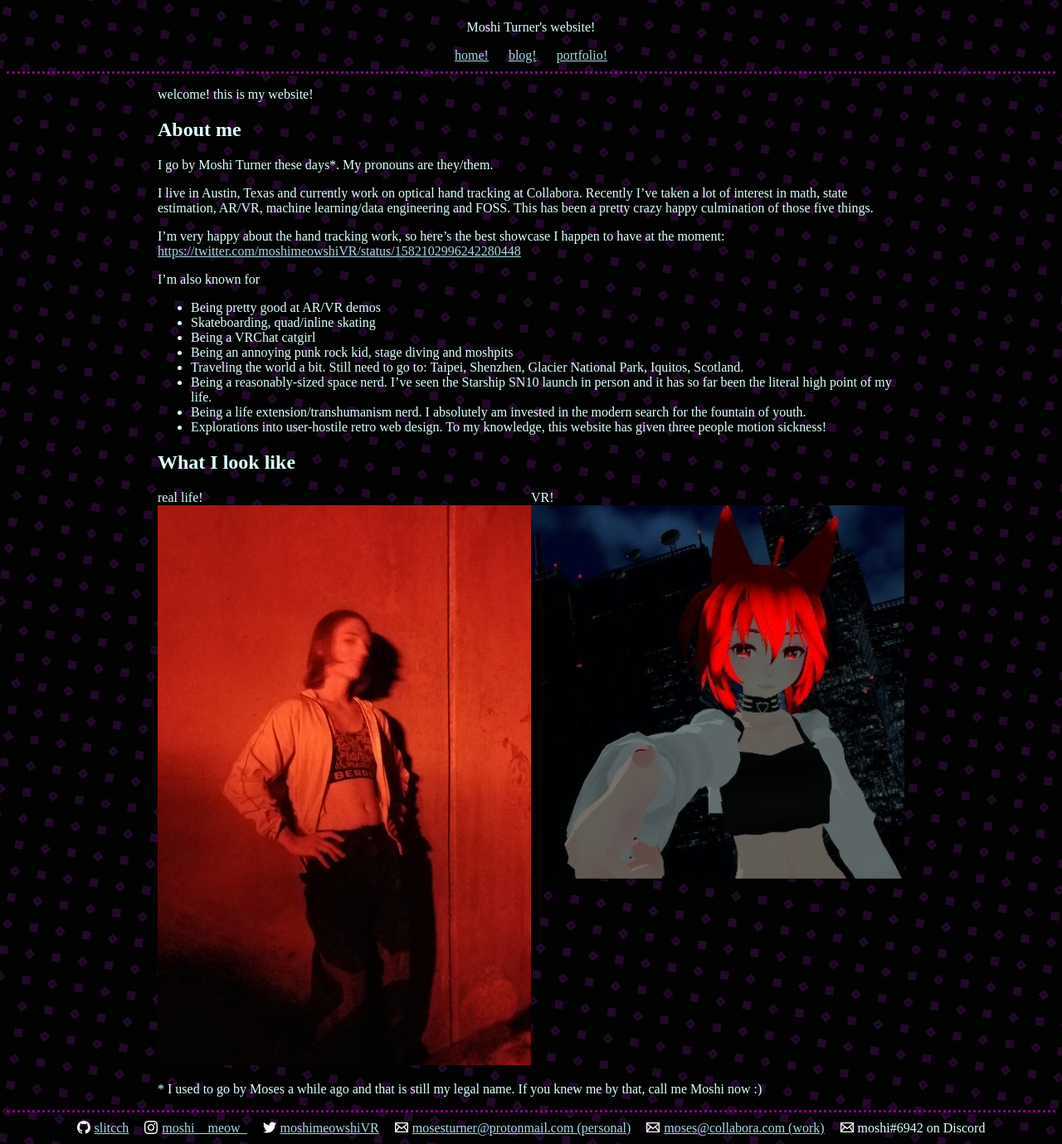
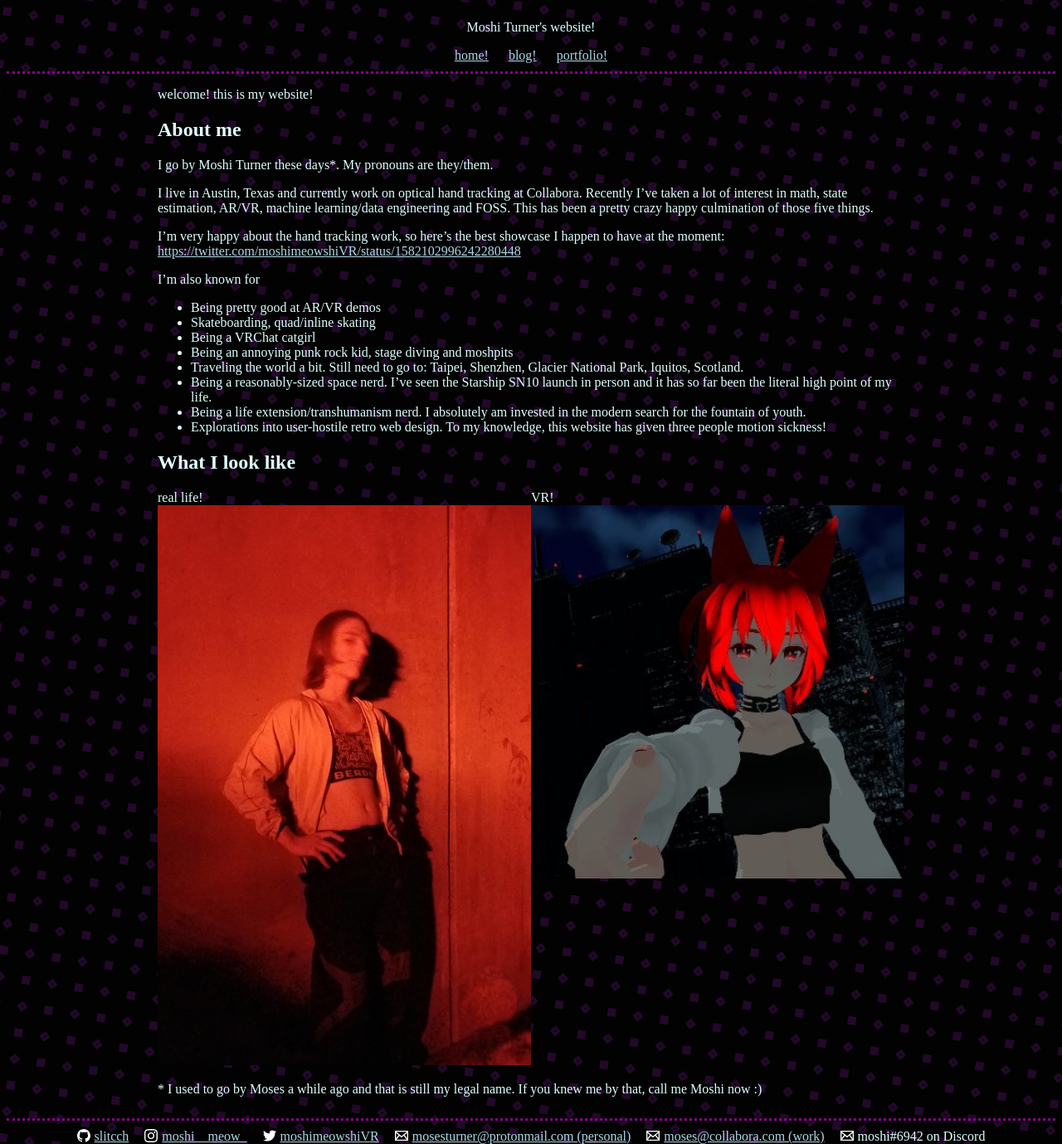
Before and after one commit to moshimeow/moshimeow.github.io, a Jekyll site: the page built from index.markdown, in a window 1280 px wide. Shown: the whole page at 83% size. Built offline with Jekyll 4.4.1, drawn with Linux system fonts in a browser that asks for light colours.

Commit message:
Add a bit more padding for the center row<->footer divide

```diff
--- a/assets/css/main.css
+++ b/assets/css/main.css
@@ -217,6 +217,8 @@ code {
     width: 900px;
     justify-content: center;
     margin: auto;
+    /* Padding between this column which makes up the whole page and the bottom dots */
+    padding-bottom: 10px
     /* display: flex; */
     /* align-items: center; */
 }
```
